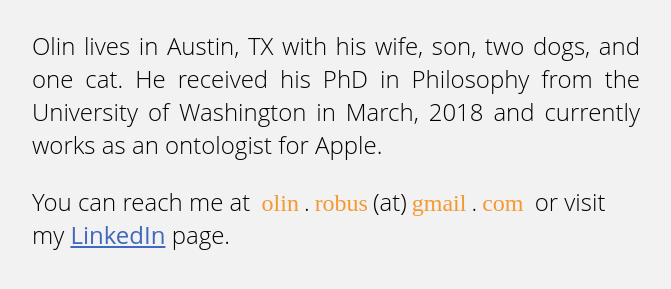
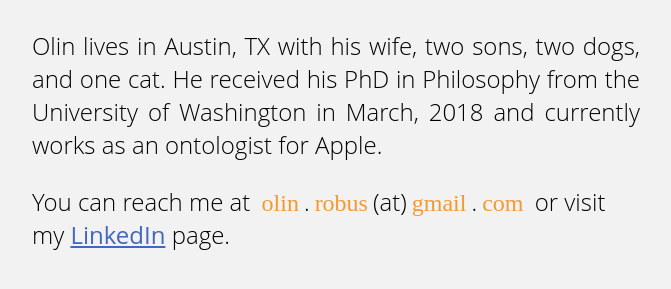
Before and after one commit to robuso/robus.github.io, a plain HTML site: page website/about.html in a window 1280 px wide. Shown: the part 143-432 px from the top of the page, without its empty margins (304-975 px from the left). Drawn offline with Linux system fonts and the light colour scheme.

Commit message:
updated about me to include two sons

```diff
--- a/website/about.html
+++ b/website/about.html
@@ -11,7 +11,7 @@
 <body>
     <div class="content">
         <h1>About<a href="/index.html" style="font-size: 2rem;display:block; font-weight:100;">⌂</a></h1>
-        <p>Olin lives in Austin, TX with his wife, son, two dogs, and one cat. He received his PhD in Philosophy from the University of Washington in March, 2018 and currently works as an ontologist for Apple.</p>
+        <p>Olin lives in Austin, TX with his wife, two sons, two dogs, and one cat. He received his PhD in Philosophy from the University of Washington in March, 2018 and currently works as an ontologist for Apple.</p>
 
         <p id="email">You can reach me at <code>olin</code>.<code>robus</code>(at)<code>gmail</code>.<code>com</code> or visit my <a href="https://www.linkedin.com/in/olinmrobus/">LinkedIn</a> page.</p>
     </div>
```
Also changed, not shown: 1 other file.
